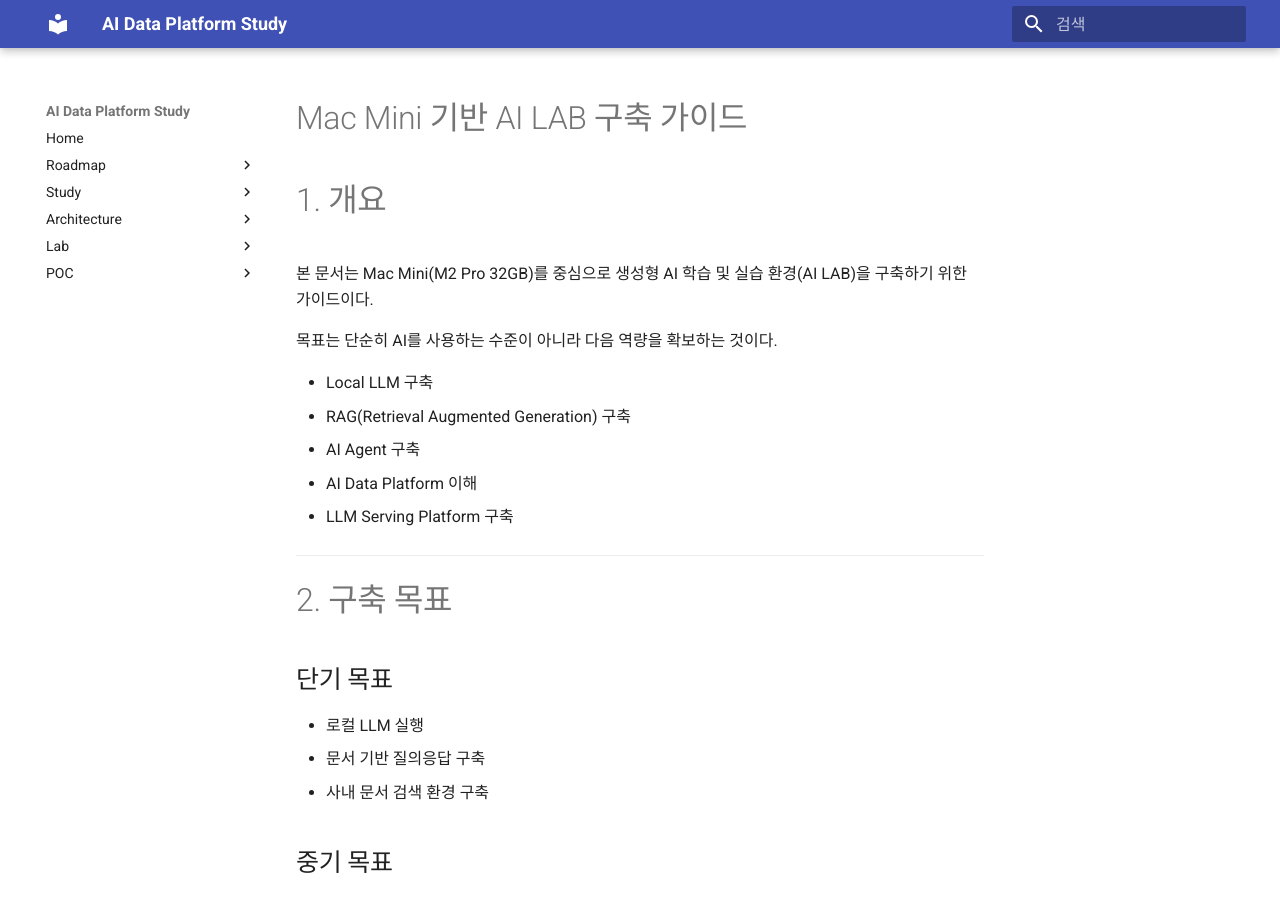
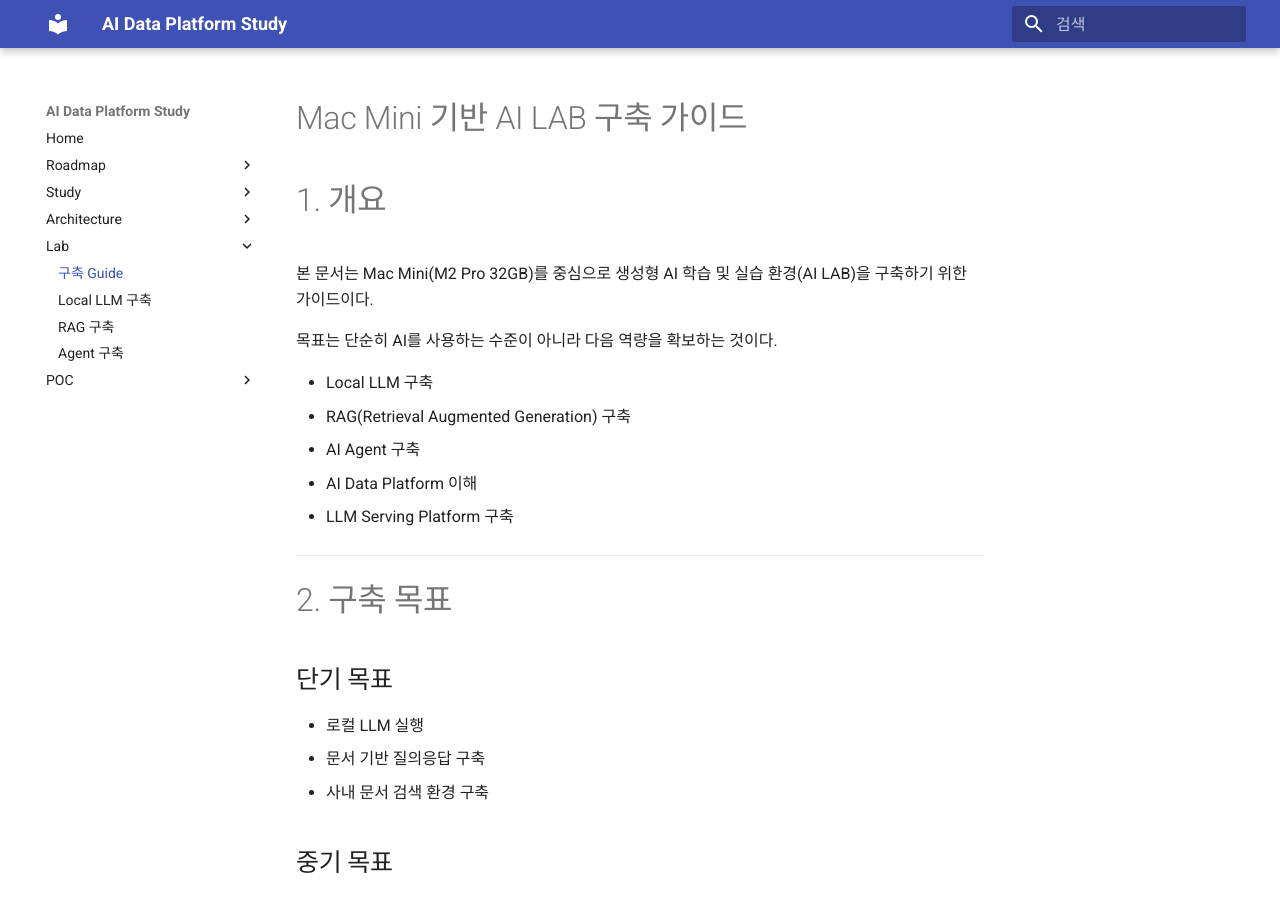
Before and after one commit to Team-AI-Data-Platform/AI-Data-Platform, an MkDocs documentation site: the page built from docs/lab/guide.md, in a window 1280 px wide and 900 px high. Built offline with MkDocs 1.6.1 and Material for MkDocs 9.7.7, drawn with Linux system fonts in a browser that asks for light colours.

Commit message:
update mkdocs

```diff
--- a/mkdocs.yml
+++ b/mkdocs.yml
@@ -20,6 +20,7 @@ nav:
       - 전체 아키텍처: architecture/overall-architecture.md
 
   - Lab:
+      - 구축 Guide : lab/guide.md
       - Local LLM 구축: lab/local-llm.md
       - RAG 구축: lab/rag.md
       - Agent 구축: lab/agent.md
```
